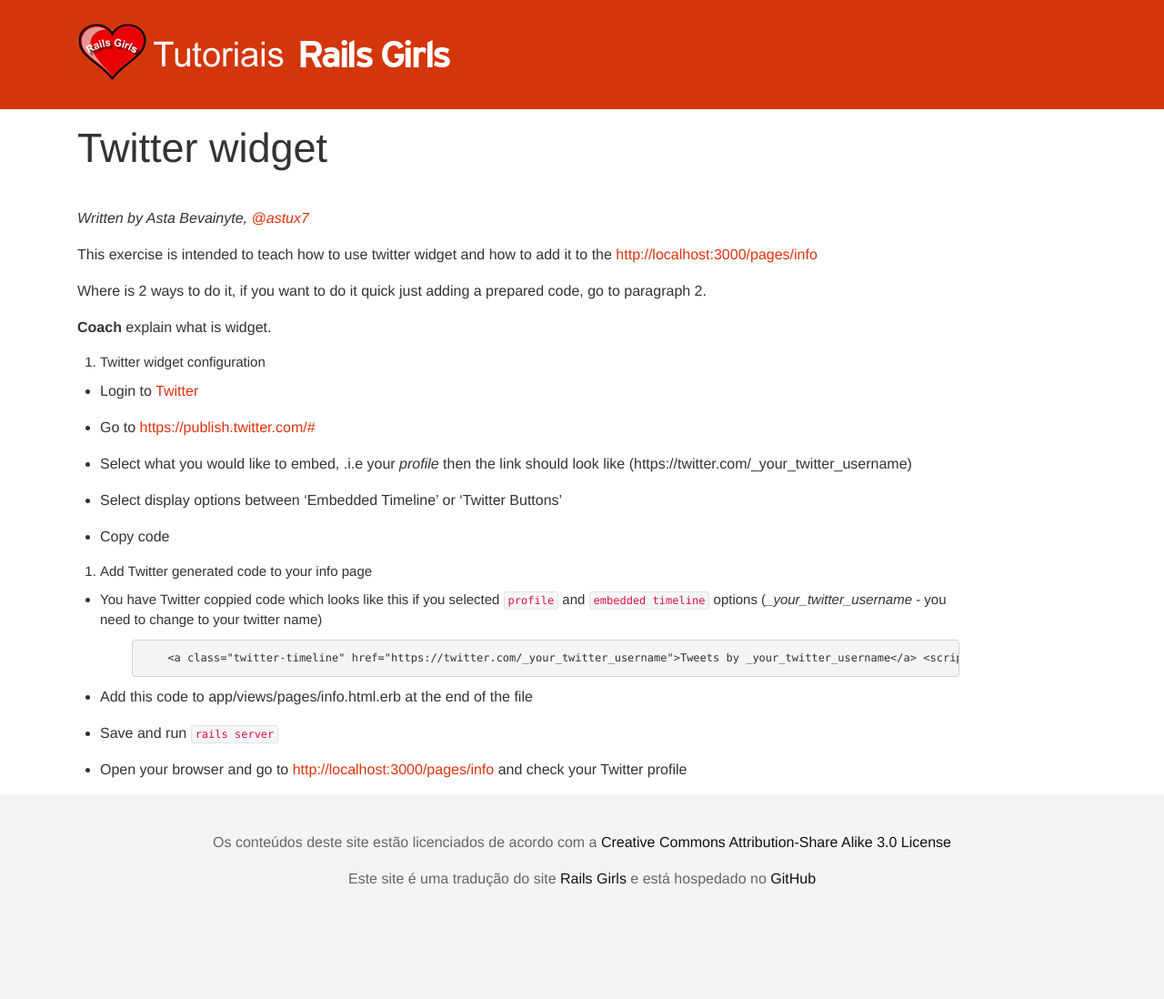
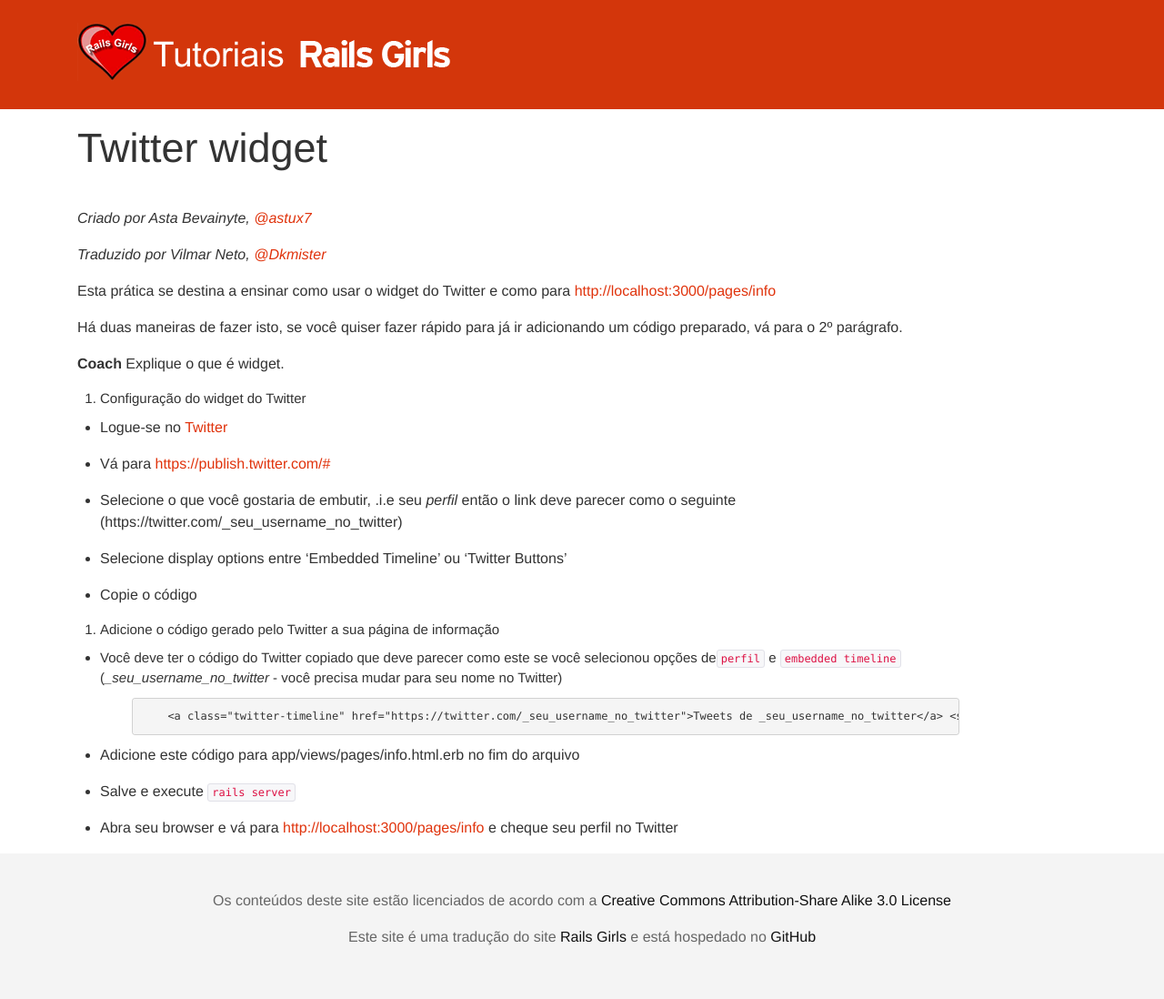
Before and after one commit to railsgirls/guides.railsgirls.com, a Jekyll site: the page built from _posts/2016-08-12-twitter-widget.markdown, in a window 1280 px wide. Shown: the whole page at 91% size. Built offline with Jekyll 4.4.1, drawn with Linux system fonts in a browser that asks for light colours; nearby versions of some CDN libraries; before the commit the page ends 1034 px from its top, so only the background shows below that.

Commit message:
Tradução concluída

````diff
--- a/_posts/2016-08-12-twitter-widget.markdown
+++ b/_posts/2016-08-12-twitter-widget.markdown
@@ -6,39 +6,40 @@
 
 # Twitter widget
 
-*Written by Asta Bevainyte, [@astux7](https://twitter.com/astux7)*
+*Criado por Asta Bevainyte, [@astux7](https://twitter.com/astux7)*
+
+*Traduzido por Vilmar Neto, [@Dkmister](https://github.com/Dkmister)*
+
+Esta prática se destina a ensinar como usar o widget do Twitter e como para [http://localhost:3000/pages/info](http://localhost:3000/pages/info)
+
+Há duas maneiras de fazer isto, se você quiser fazer rápido para já ir adicionando um código preparado, vá para o 2º parágrafo.
+
+**Coach** Explique o que é widget.
 
 
-This exercise is intended to teach how to use twitter widget and how to add it to the [http://localhost:3000/pages/info](http://localhost:3000/pages/info)
+1. Configuração do widget do Twitter
 
-Where is 2 ways to do it, if you want to do it quick just adding a prepared code, go to paragraph 2.
++ Logue-se no [Twitter](https://twitter.com/)
 
-**Coach** explain what is widget.
++ Vá para [https://publish.twitter.com/#](https://publish.twitter.com/#)
+
++ Selecione o que você gostaria de embutir, .i.e seu *perfil* então o link deve parecer como o seguinte (https://twitter.com/_seu_username_no_twitter)
+
++ Selecione display options entre 'Embedded Timeline' ou 'Twitter Buttons'
+
++ Copie o código
 
 
-1. Twitter widget configuration
+2. Adicione o código gerado pelo Twitter a sua página de informação
 
-+ Login to [Twitter](https://twitter.com/)
-
-+ Go to [https://publish.twitter.com/#](https://publish.twitter.com/#)
-
-+ Select what you would like to embed, .i.e your *profile* then the link should look like (https://twitter.com/_your_twitter_username)
-
-+ Select display options between 'Embedded Timeline' or 'Twitter Buttons'
-
-+ Copy code
-
-
-2. Add Twitter generated code to your info page
-
- + You have Twitter coppied code which looks like this if you selected ```profile``` and ```embedded timeline``` options (*_your_twitter_username* - you need to change to your twitter name)
+ + Você deve ter o código do Twitter copiado que deve parecer como este se você selecionou opções de```perfil``` e ```embedded timeline``` (*_seu_username_no_twitter* - você precisa mudar para seu nome no Twitter)
 
   ```
-    <a class="twitter-timeline" href="https://twitter.com/_your_twitter_username">Tweets by _your_twitter_username</a> <script async src="//platform.twitter.com/widgets.js" charset="utf-8"></script>
+    <a class="twitter-timeline" href="https://twitter.com/_seu_username_no_twitter">Tweets de _seu_username_no_twitter</a> <script async src="//platform.twitter.com/widgets.js" charset="utf-8"></script>
   ```
 
- + Add this code to app/views/pages/info.html.erb at the end of the file
+ + Adicione este código para app/views/pages/info.html.erb no fim do arquivo
 
- + Save and run ```rails server```
+ + Salve e execute ```rails server```
 
- + Open your browser and go to [http://localhost:3000/pages/info](http://localhost:3000/pages/info) and check your Twitter profile
+ + Abra seu browser e vá para [http://localhost:3000/pages/info](http://localhost:3000/pages/info) e cheque seu perfil no Twitter
````
